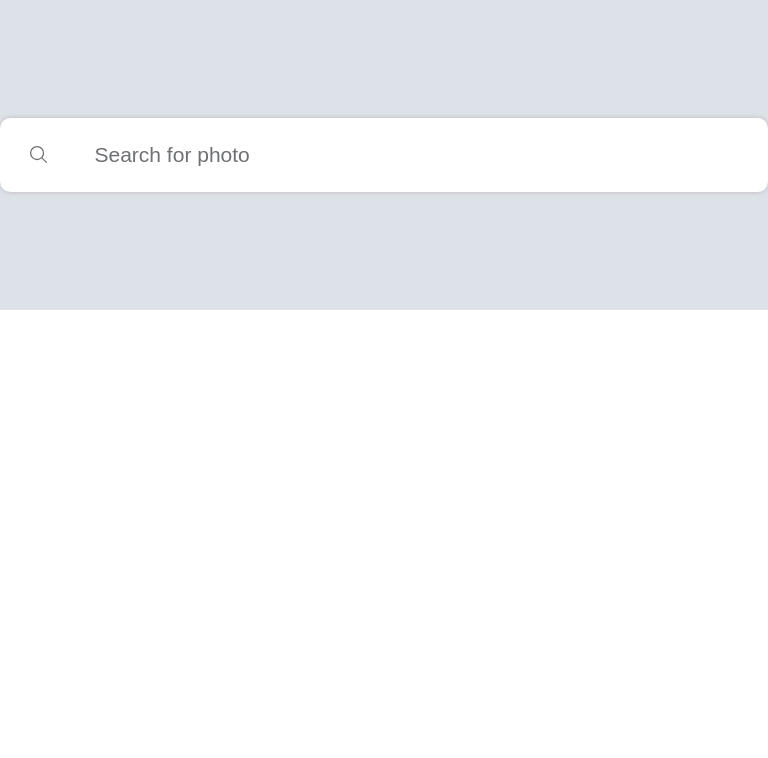
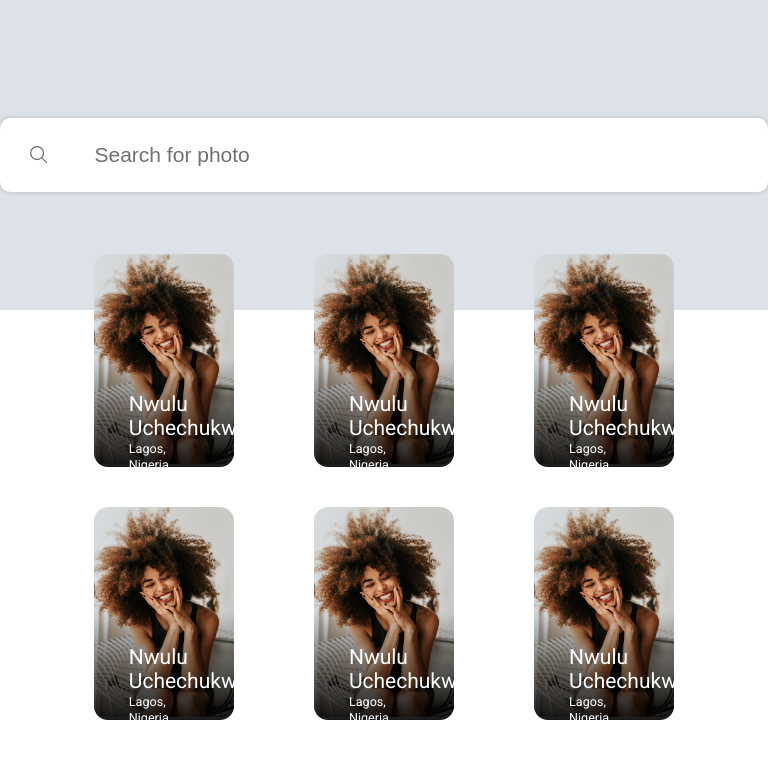
Before and after one commit to uchedotphp/cowrywise-frontend-engineer, a Vue app: page / in a window 768 px wide. Shown: the top 758 px of the page. Built offline with nearby package versions, Linux system fonts and the light colour scheme.

Commit message:
FEAT<all device screens>: created and designed PhotoCards.vue component along with its parent view CardContainer.vue

```diff
--- a/src/App.vue
+++ b/src/App.vue
@@ -1,14 +1,17 @@
 <template>
   <div id="app">
     <SearchBar />
+    <CardContainer />
   </div>
 </template>
 
 <script>
 import SearchBar from "@/components/SearchBar.vue";
+import CardContainer from "@/views/CardContainer.vue";
 export default {
   components: {
-    SearchBar
+    SearchBar,
+    CardContainer
   }
 };
 </script>
--- a/src/assets/css/general-styles.css
+++ b/src/assets/css/general-styles.css
@@ -23,3 +23,22 @@
 header {
   background: #dde2e9;
 }
+
+main {
+  max-width: 1536px;
+}
+
+/* Extra small devices (phones, 600px and down) */
+@media only screen and (max-width: 768px) {
+  main {
+    margin-top: 2em;
+  }
+}
+
+/* Medium devices and desktops (landscape tablets, 768px and up) */
+@media only screen and (min-width: 768px) {
+  main {
+    margin: -4em auto;
+    padding: 0 6.7em;
+  }
+}
--- /dev/null
+++ b/src/components/PhotoCards.vue
@@ -0,0 +1,177 @@
+<template>
+  <a href="#" class="photo-container">
+    <img src="./../assets/images/babe.jpg" alt="" srcset="" />
+    <div class="overlay">
+      <div class="author">
+        <p>Nwulu Uchechukwu</p>
+        <small>Lagos, Nigeria</small>
+      </div>
+    </div>
+  </a>
+  <!-- <div class="card">
+    <div class="profilePic"></div>
+    <div class="comment animate"></div>
+    <div class="comment animate w80"></div>
+  </div> -->
+</template>
+
+<script>
+export default {
+  name: "PhotoCardsComponent",
+};
+</script>
+
+<style lang="scss" scoped>
+/* Extra small devices (phones, 600px and down) */
+@media only screen and (max-width: 768px) {
+  .photo-container {
+    overflow: hidden;
+    position: relative;
+    color: #fff;
+    cursor: zoom-in;
+
+    img {
+      max-width: 100%;
+      height: auto;
+    }
+    .overlay {
+      position: absolute;
+      left: 0;
+      right: 0;
+      bottom: 0;
+      height: 7.8571em;
+      padding: 2.5em;
+      background: -webkit-gradient(
+        linear,
+        left bottom,
+        left top,
+        from(rgba(0, 0, 0, 0.9)),
+        to(transparent)
+      );
+      background: linear-gradient(
+        to top,
+        rgba(0, 0, 0, 0.9) 0%,
+        transparent 100%
+      );
+
+      .author {
+        text-transform: capitalize;
+        p {
+          font-size: 1.5em;
+          cursor: pointer;
+        }
+
+        small {
+          font-size: 0.9em;
+          cursor: pointer;
+        }
+      }
+    }
+  }
+}
+
+/* Medium devices and desktops (landscape tablets, 768px and up) */
+@media only screen and (min-width: 768px) {
+  .photo-container {
+    overflow: hidden;
+    position: relative;
+    border-radius: 1em;
+    color: #fff;
+    cursor: zoom-in;
+    max-width: 28.5714;
+
+    img {
+      width: 100%;
+      height: auto;
+    }
+    .overlay {
+      position: absolute;
+      left: 0;
+      right: 0;
+      bottom: 0;
+      height: 7.8571em;
+      padding: 2.5em;
+      background: -webkit-gradient(
+        linear,
+        left bottom,
+        left top,
+        from(rgba(0, 0, 0, 0.9)),
+        to(transparent)
+      );
+      background: linear-gradient(
+        to top,
+        rgba(0, 0, 0, 0.9) 0%,
+        transparent 100%
+      );
+
+      .author {
+        text-transform: capitalize;
+        p {
+          font-size: 1.5em;
+          cursor: pointer;
+        }
+
+        small {
+          font-size: 0.9em;
+          cursor: pointer;
+        }
+      }
+    }
+  }
+}
+
+// Loading styles
+.w80 {
+  width: 80%;
+}
+
+.card {
+  border: 2px solid #fff;
+  box-shadow: 0px 0px 10px 0 #a9a9a9;
+  padding: 1em 4em;
+  min-height: 25em;
+  border-radius: 1em;
+  // width: 50px;
+  // width: 80%;
+  // margin: 50px auto;
+  background: #fff;
+}
+
+.profilePic {
+  height: 65px;
+  width: 65px;
+  border-radius: 50%;
+}
+
+.comment {
+  height: 10px;
+  background: #777;
+  margin-top: 20px;
+}
+
+// .wrapper {
+//   width: 0px;
+//   animation: fullView 0.5s forwards linear;
+// }
+
+@keyframes fullView {
+  100% {
+    width: 100%;
+  }
+}
+
+.animate {
+  animation: shimmer 2s infinite;
+  background: linear-gradient(to right, #eff1f3 4%, #e2e2e2 25%, #eff1f3 36%);
+  background-size: 1000px 100%;
+}
+
+@keyframes shimmer {
+  0% {
+    background-position: -1000px 0;
+  }
+  100% {
+    background-position: 1000px 0;
+  }
+}
+</style>
--- a/src/views/About.vue
+++ /dev/null
@@ -1,5 +0,0 @@
-<template>
-  <div class="about">
-    <h1>This is an about page</h1>
-  </div>
-</template>
--- /dev/null
+++ b/src/views/CardContainer.vue
@@ -0,0 +1,41 @@
+<template>
+  <main class="container">
+    <div class="box">
+      <PhotoCards v-for="n in 9" :key="n" />
+    </div>
+  </main>
+</template>
+
+<script>
+import PhotoCards from "@/components/PhotoCards.vue";
+export default {
+  name: "CardContainer",
+  components: {
+    PhotoCards,
+  },
+};
+</script>
+
+<style lang="scss" scoped>
+/* Extra small devices (phones, 600px and down) */
+@media only screen and (max-width: 768px) {
+  .container {
+    .box {
+      display: grid;
+      grid-row-gap: 50px;
+    }
+  }
+}
+
+/* Medium devices and desktops (landscape tablets, 768px and up) */
+@media only screen and (min-width: 768px) {
+  .container {
+    .box {
+      display: grid;
+      grid-template-columns: auto auto auto;
+      grid-gap: 40px 80px;
+      justify-content: space-between;
+    }
+  }
+}
+</style>
```
Also changed, not shown: src/views/Home.vue (deleted, +0 -18 lines), src/assets/images/babe.jpg (added).
